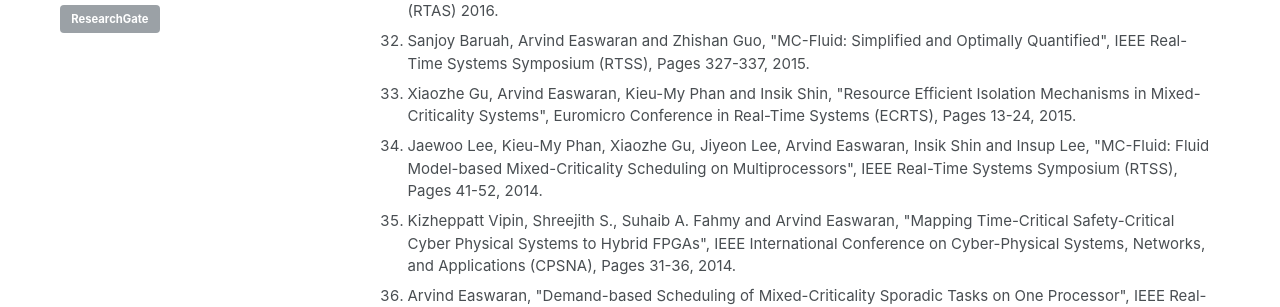
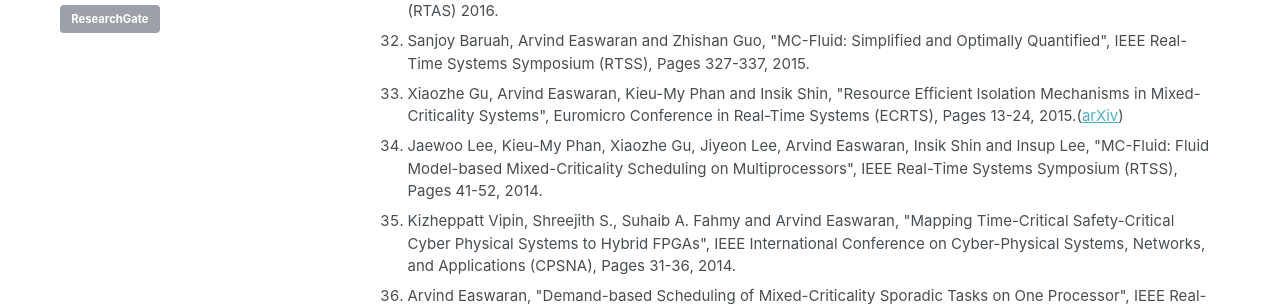
Before and after one commit to CPS-research-group/CPS-research-group.github.io, a Jekyll site: the page built from _pages/research_profile.md, in a window 1280 px wide and 900 px high, scrolled down 3856 px. Shown: the part 176-483 px from the top of the window. Built offline with Jekyll 4.4.1, drawn with Linux system fonts in a browser that asks for light colours; some of the changed text lies outside the part shown.

Commit message:
Updates.

```diff
--- a/_pages/research_profile.md
+++ b/_pages/research_profile.md
@@ -45,7 +45,7 @@
 			<li class="a">Jinkyu Lee, Insik Shin and Arvind Easwaran, "Convex Optimization Framework for Intermediate Deadline Assignment in Soft and Hard Real-Time Distributed Systems", Elsevier Journal of Systems and Software, Volume 85, Issue 10, Pages 2331-2339, October 2012.</li>
 			<li class="a"> Jinkyu Lee, Arvind Easwaran, Insik Shin and Insup Lee, "Zero-Laxity based Real-Time Multiprocessor Scheduling", Elsevier Journal of Systems and Software, Volume 84, Issue 12, Pages 2324-2333, December 2011.</li>
 			<li class="a"> Bj&ouml;rn Andersson and Arvind Easwaran, "Provably Good Multiprocessor Scheduling with Resource Sharing", Springer Real-Time Systems, Volume 46, Issue 2, Pages 153-159, October 2010.</li>
-			<li class="a"> Arvind Easwaran, Insik Shin and Insup Lee, "Optimal Virtual Cluster-based Multiprocessor Scheduling", Springer Real-Time Systems, Volume 43, Issue 1, Pages 25-59, September 2009.</li>
+			<li class="a"> Arvind Easwaran, Insik Shin and Insup Lee, "Optimal Virtual Cluster-based Multiprocessor Scheduling", Springer Real-Time Systems, Volume 43, Issue 1, Pages 25-59, September 2009.(<a href="http://arxiv.org/abs/2004.02439">arXiv</a>)</li>
 		</ol>
 
 ## Conferences
@@ -82,7 +82,7 @@
 			<li class="a">Xue Bai, Zhikun She and Arvind Easwaran, "Under-Approximating Backward Reachable Sets by Polytopes", Computer-Aided Verification (CAV), Pages 457-476, 2016.</li>
 			<li class="a">Nitin Shivaraman, Sriram Vasudevan and Arvind Easwaran, "Demo Abstract: Predictable SoC architecture based on COTS multi-core", Demo Session of IEEE Real-Time and Embedded Technology and Applications Symposium (RTAS) 2016.</li>
 			<li class="a">Sanjoy Baruah, Arvind Easwaran and Zhishan Guo, "MC-Fluid: Simplified and Optimally Quantified", IEEE Real-Time Systems Symposium (RTSS), Pages 327-337, 2015.</li>
-			<li class="a">Xiaozhe Gu, Arvind Easwaran, Kieu-My Phan and Insik Shin, "Resource Efficient Isolation Mechanisms in Mixed-Criticality Systems", Euromicro Conference in Real-Time Systems (ECRTS), Pages 13-24, 2015.</li>
+			<li class="a">Xiaozhe Gu, Arvind Easwaran, Kieu-My Phan and Insik Shin, "Resource Efficient Isolation Mechanisms in Mixed-Criticality Systems", Euromicro Conference in Real-Time Systems (ECRTS), Pages 13-24, 2015.(<a href="http://arxiv.org/abs/2004.02400">arXiv</a>)</li>
 			<li class="a">Jaewoo Lee, Kieu-My Phan, Xiaozhe Gu, Jiyeon Lee, Arvind Easwaran, Insik Shin and Insup Lee, "MC-Fluid: Fluid Model-based Mixed-Criticality Scheduling on Multiprocessors", IEEE Real-Time Systems Symposium (RTSS), Pages 41-52, 2014.</li>
 			<li class="a">Kizheppatt Vipin, Shreejith S., Suhaib A. Fahmy and Arvind Easwaran, "Mapping Time-Critical Safety-Critical Cyber Physical Systems to Hybrid FPGAs", IEEE International Conference on Cyber-Physical Systems, Networks, and Applications (CPSNA), Pages 31-36, 2014.</li>
 			<li class="a">Arvind Easwaran, "Demand-based Scheduling of Mixed-Criticality Sporadic Tasks on One Processor", IEEE Real-Time Systems Symposium (RTSS), Pages 78-87, 2013.(<a href="http://arxiv.org/abs/2003.05444">arXiv</a>)</li>
```
